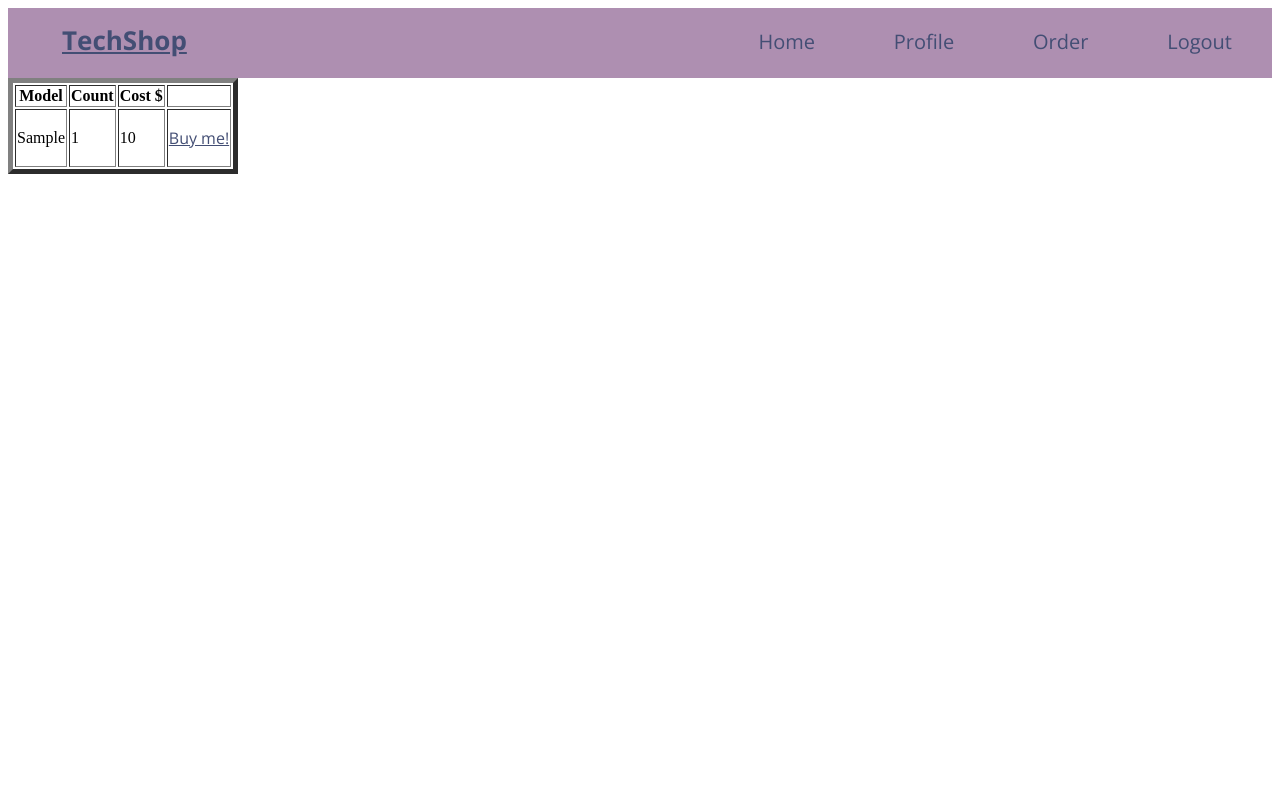
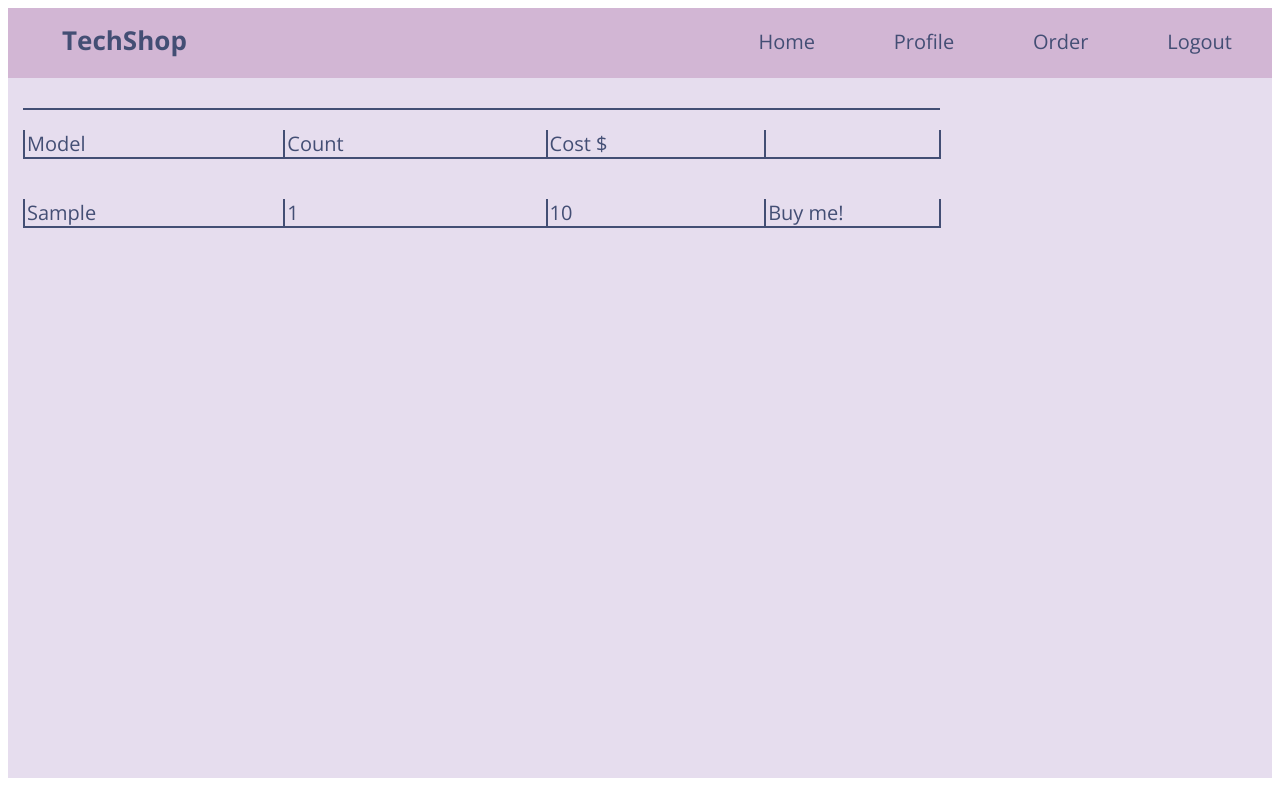
Before and after one commit to MaDITIY/tech_shop, a Flask app: a page that uses app/templates/base.html in a window 1280 px wide. Run offline with Flask 2, Linux system fonts and the light colour scheme; a user stored in the database is signed in; tables that the repository leaves empty hold one stand-in row (values such as "Sample post"); some libraries are stand-ins or nearby versions.

```diff
--- a/app/routes.py
+++ b/app/routes.py
@@ -59,7 +59,10 @@ def register():
 @login_required
 def user(username):
     user = User.query.filter_by(username=username).first_or_404()
-    return render_template('user.html', user=user)
+    orders = Order.query.filter(
+        Order.user_id == user.id
+    ).all()
+    return render_template('user.html', user=user, orders=orders)
 
 
 @app.route('/edit_profile', methods=['GET', 'POST'])
@@ -109,7 +112,7 @@ def get_order():
                 'order.html', title='Order Page', form=form
             )
         order = Order(
-            customer=current_user,
+            user_id=current_user.id,
             product=product,
             count=count,
             price=product.price * count
@@ -119,7 +122,7 @@ def get_order():
         db.session.commit()
         generate_reciept(order)
         uploads = os.path.join(app.root_path, app.config['UPLOAD_FOLDER'])
-        flash('You successfully bought {}'.format(order))
+        flash('You successfully bought {}'.format(product.model))
         if form.get_reciept.data:
             return send_from_directory(directory=uploads, filename='reciept.txt', as_attachment=True)
         return render_template(
--- a/app/static/assets/style.css
+++ b/app/static/style.css
@@ -8,11 +8,12 @@
 
 header {
     height: 70px;
-    background-color: #ae8fb1;
+    background-color: #d2b6d4;
 }
 h1, a {
     font-family: "Open Sans", sans-serif;
     color: #434e74;
+    text-decoration: none;
 }
 
 .header__name {
@@ -98,11 +96,11 @@ h1, a {
 
 /* profile */
 
-.profile {
+.profile, .order, .edit, .login {
     background-color: #e6ddee;
     padding-top: 30px;
+    min-height: 80vh;
     padding-bottom: 30px;
-    min-height: 100vh;
 }
 
 .profile__personality {
@@ -170,22 +163,26 @@ h1, a {
     font-weight: 700;
 }
 
-.information__text {
+.information__text, .order__text, .edit__text, li, .login__text {
     font-family: "Open Sans", sans-serif;
     color: #434e74;
     font-size: 20px;
     font-weight: 300;
 }
+
+ul {
+    background-color: #e6ddee;
+}
 .information__orders {
     display: grid;
-    width: 60%;
-    grid-template-columns: 50% 30% 20%;
+    width: 80%;
+    grid-template-columns: 20% 30% 10% 15% 25%;
 }
 
-.information__orders p:first-child {
+.information__orders p:first-child, .product__orders p:first-child {
     border-left: 2px solid #434e74;
 }
-.information__orders p {
+.information__orders p, .product__orders p {
     border-right: 2px solid #434e74;
     border-bottom: 2px solid #434e74;
     padding-left: 2px;
@@ -194,3 +191,14 @@ h1, a {
     border-top: 2px solid #434e74;
     font-weight: 400;
 }
+
+.order__form, .edit__form, .login__form {
+    padding-left: 15px;
+}
+
+.product__orders {
+    display: grid;
+    padding-right: 43px;
+    width: 70%;
+    grid-template-columns: 30% 30% 25% 20%;
+}
--- a/app/templates/_product_type.html
+++ b/app/templates/_product_type.html
@@ -1,3 +1,3 @@
-<div class="product tv">
-    <a href="{{ url_for('product', product_name=type.name) }}"><p class="product__name">{{ type.name }}</p></a>
-</div>
+<a href="{{ url_for('product', product_name=type.name) }}" class="product">
+    <p class="product__name">{{ type.name }}</p>
+</a>
--- a/app/templates/base.html
+++ b/app/templates/base.html
@@ -10,7 +10,7 @@
     <meta name="viewport" content="width=device-width, initial-scale=1.0">
 <!--    <link href="./assets/style.css" rel="stylesheet" type="text/css">-->
     <link rel="stylesheet" type="text/css" href="http://yui.yahooapis.com/3.18.1/build/cssreset/cssreset-min.css">
-    <link href="{{url_for('static', filename='assets/style.css') }}" rel="stylesheet" type="text/css">
+    <link href="{{url_for('static', filename='style.css') }}" rel="stylesheet" type="text/css">
     <link href="https://fonts.googleapis.com/css?family=Open+Sans:300,400,700&display=swap" rel="stylesheet">
 </head>
 <body>
@@ -41,32 +41,15 @@
         {% endif %}
         {% endwith %}
         {% block content %}{% endblock %}
-<!--        &lt;!&ndash; if we are in catalog go there &ndash;&gt;-->
-<!--        <div class="catalog-page"></div>-->
-<!--        <script>-->
-<!--            var htReq = ('v' == '\v') ? new ActiveXObject ('Microsoft.XMLHTTP') : new XMLHttpRequest ();-->
-<!--            htReq.open ('get', 'catalogChval9.html');-->
-<!--            htReq.onreadystatechange = getReq;-->
-<!--            htReq.send (null);             -->
-<!--            function getReq ()-->
-<!--            {-->
-<!--            if (htReq.readyState == 4) document.querySelector(".catalog-page").innerHTML=htReq.responseText;-->
-<!--            }-->
-<!--        </script>-->
-<!--        &lt;!&ndash; -&#45;&#45;&#45;&#45;&#45;&#45;&#45;&#45;&#45;&#45;&#45;&#45;&#45;&#45;&#45;&#45;&#45;&#45;&#45;&#45;&#45;&#45;&#45;&#45;&#45;&#45;&#45;&#45;&#45;&#45;&#45;&#45; &ndash;&gt;-->
-<!--        &lt;!&ndash; if we're in profile go there &ndash;&gt;-->
-<!--        <div class="profile-page"></div>-->
-<!--        <script>-->
-<!--            var htReq = ('v' == '\v') ? new ActiveXObject ('Microsoft.XMLHTTP') : new XMLHttpRequest ();-->
-<!--            htReq.open ('get', 'profileChval9.html');-->
-<!--            htReq.onreadystatechange = getReq;-->
-<!--            htReq.send (null);             -->
-<!--            function getReq ()-->
-<!--            {-->
-<!--            if (htReq.readyState == 4) document.querySelector(".profile-page").innerHTML=htReq.responseText;-->
-<!--            }-->
-<!--        </script>-->
-<!--        &lt;!&ndash; -&#45;&#45;&#45;&#45;&#45;&#45;&#45;&#45;&#45;&#45;&#45;&#45;&#45;&#45;&#45;&#45; &ndash;&gt;-->
     </main>
+<!--<script>-->
+<!--    let but = document.getElementById('submit');-->
+<!--    document.addEventListener('click',(e)=>{-->
+<!--        if(e.target==but) {-->
+<!--            document.location.href="order.html"-->
+<!--        }-->
+<!--    })-->
+<!--    // document.getElementById('submit').preventDefault();-->
+<!--</script>-->
 </body>
 </html>
--- a/app/templates/catalog.html
+++ b/app/templates/catalog.html
@@ -1,4 +1,5 @@
 {% extends 'base.html' %}
+
 {% block content %}
     <section class="catalog">
             <div class="wrapper">
--- a/app/templates/product.html
+++ b/app/templates/product.html
@@ -1,23 +1,24 @@
 {% extends "base.html" %}
 
 {% block content %}
-
-<table border=5px>
-  <tr>
-    <th>Model</th>
-    <th>Count</th>
-    <th>Cost $</th>
-    <th></th>
-  </tr>
-  {% for product in products %}
-  <tr>
-    <td><p>{{ product.model }}</p></td>
-    <td><p>{{ product.count }}</p></td>
-    <td><p>{{ product.price }}</p></td>
-    <td><a href="{{ url_for('get_order', model=product.model, type=product.type) }}"><p>Buy me!</p></a></td>
-  </tr>
-  {% endfor %}
-</table>
-
-
+<div class="order" style="padding-left: 15px">
+    {% if products %}
+    <div class="information__text information__orders__header product__orders">
+        <p>Model</p>
+        <p>Count</p>
+        <p>Cost $</p>
+        <p></p>
+    </div>
+    {% for product in products %}
+    <div class="information__text product__orders">
+        <p>{{ product.model }}</p>
+        <p>{{ product.count }}</p>
+        <p>{{ product.price }}</p>
+        <p><a href="{{ url_for('get_order', model=product.model, type=product.type) }}">Buy me!</a></p>
+    </div>
+    {% endfor %}
+    {% else %}
+    <p class="order__name">Sorry, we don't have such products!</p>
+    {% endif %}
+</div>
 {% endblock %}
--- a/app/utils/__init__.py
+++ b/app/utils/__init__.py
@@ -7,7 +7,7 @@ from app.models import Order
 def generate_order_text(order):
     reciept = f"Receipt from TechShop company:\r\n"+ \
             "----------------------------------\r\n"+\
-            f"Product type: {order.product.type}\r\n"+\
+            f"Product type: {order.product.type.name}\r\n"+\
             f"Product Model: {order.product.model}\r\n"+\
             f"Time of deal: {order.date}\r\n"+\
             f"Product count: {order.count}\r\n"+\
--- a/config.py
+++ b/config.py
@@ -4,5 +4,7 @@ class Config(object):
     SECRET_KEY = os.environ.get('SECRET_KEY') or 'mega-secret-key'
     SQLALCHEMY_DATABASE_URI = 'mysql+pymysql://root:root@localhost/tech_shop?charset=utf8mb4'
     SQLALCHEMY_TRACK_MODIFICATIONS = False
+    TEMPLATES_AUTO_RELOAD = True
+    SEND_FILE_MAX_AGE_DEFAULT = 0
 
     UPLOAD_FOLDER = 'uploads'
```
Also changed, not shown: other parts of app/static/style.css (+16 -24 lines), app/templates/edit_profile.html (+6 -4 lines), app/templates/login.html (+7 -6 lines), app/templates/order.html (+8 -6 lines), app/templates/register.html (+9 -7 lines), app/templates/user.html (+23 -20 lines), app/uploads/reciept.txt (+4 -4 lines).
